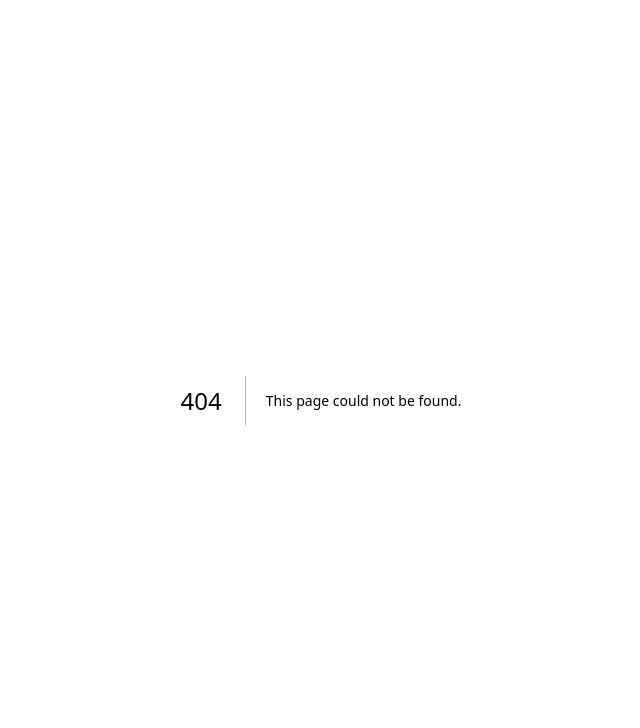
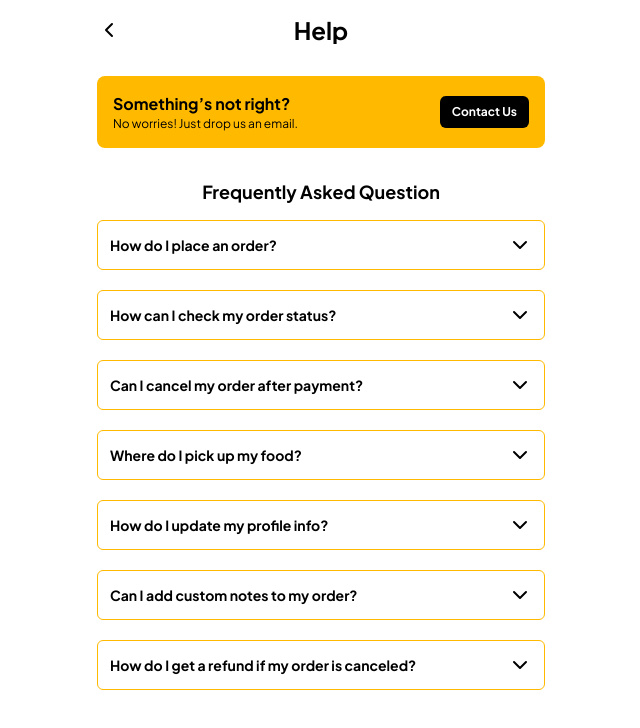
Before and after one commit to keishaaurellyy/nganteen, a Next.js app: page /help in a window 1280 px wide. Before the commit this address had no page. Shown: the top 728 px of the page, without its empty margins (319-959 px from the left). Built offline with nearby package versions, Linux system fonts and the light colour scheme.

Commit message:
[THESIS-124] [FE] Help Center Page

```diff
--- /dev/null
+++ b/src/app/help/page.tsx
@@ -0,0 +1,160 @@
+"use client";
+
+import Link from "next/link";
+import { Button } from "@/components/button";
+import { Header } from "@/components/header";
+import Accordion from "@/components/accordion";
+
+export default function HelpPage() {
+  return (
+    <div className="min-h-screen justify-self-center">
+      {/* Header */}
+      <Header leftIcon rightIcon="none">
+        Help
+      </Header>
+
+      <main className=" w-full bg-white px-[20px] pb-10 flex flex-col items-center">
+        {/* Contact Us Banner */}
+        <div className="w-full  bg-primary-500 rounded-lg p-4 flex justify-between items-center mt-4 mb-8">
+          <div>
+            <p className="font-base font-bold text-neutral-900">
+              Something’s not right?
+            </p>
+            <p className="text-xs font-normal text-neutral-900">
+              No worries! Just drop us an email.
+            </p>
+          </div>
+          <Link href="mailto:nganteen.binus@gmail.com">
+            <Button
+              variant="solid"
+              size="small"
+              color="neutral"
+              className="w-fit"
+            >
+              Contact Us
+            </Button>
+          </Link>
+        </div>
+
+        {/* FAQ */}
+        <div className="w-full">
+          <h2 className="flex justify-center text-lg-bold mb-4">
+            Frequently Asked Question
+          </h2>
+
+          <div className="space-y-5">
+            <Accordion
+              label="How do I place an order?"
+              description={
+                <div className="space-y-3">
+                  <p>
+                    Click <b>Sidebar Menu &gt; Explore Kitchen</b>, then choose
+                    any available kitchen.
+                  </p>
+                  <p>
+                    You can also tap the <b>Find Your Food</b> card or scroll
+                    sideways through the <b>All The Kitchen</b> section on Home
+                    page.
+                  </p>
+                  <p>
+                    Select your desired items, tap the <b>cart button</b> below,
+                    then click the <b>Order button</b> on the preview order
+                    page.
+                  </p>
+                  <p>
+                    A confirmation pop-up will appear — tap <b>Process Order</b>{" "}
+                    to proceed with <b>QRIS payment</b>. Once completed, your
+                    order will be successfully placed.
+                  </p>
+                </div>
+              }
+              variant="primary"
+            />
+
+            <Accordion
+              label="How can I check my order status?"
+              description={
+                <p>
+                  You can check your order status at the{" "}
+                  <b>bottom of the Home page</b>. Tap on it to view{" "}
+                  <b>order details</b>.
+                </p>
+              }
+              variant="primary"
+            />
+
+            <Accordion
+              label="Can I cancel my order after payment?"
+              description={
+                <p>
+                  No, once your order is paid, it <b>can’t be canceled</b> by
+                  you. However, the <b>kitchen</b> may cancel it if there’s an
+                  issue — for example, <b>out-of-stock items</b>.
+                </p>
+              }
+              variant="primary"
+            />
+
+            <Accordion
+              label="Where do I pick up my food?"
+              description={
+                <p>
+                  Once the food is ready, you can pick it up{" "}
+                  <b>at the canteen</b>. To find the kitchen’s location, check
+                  their <b>unit number</b> in the <b>order details</b> page.
+                </p>
+              }
+              variant="primary"
+            />
+
+            <Accordion
+              label="How do I update my profile info?"
+              description={
+                <p>
+                  Go to your <b>Sidebar Menu &gt; Your Name</b> to access your
+                  Profile page. Tap the <b>pencil icon</b> to edit your account
+                  information.
+                </p>
+              }
+              variant="primary"
+            />
+
+            <Accordion
+              label="Can I add custom notes to my order?"
+              description={
+                <div className="space-y-3">
+                  <p>
+                    Yes. On the <b>Preview Order</b> page, type your request in
+                    the <b>Order Notes</b> section.
+                  </p>
+                  <p>
+                    Make sure to <b>double-check your notes</b> before
+                    confirming — once submitted, <b>notes can’t be edited</b>.
+                  </p>
+                </div>
+              }
+              variant="primary"
+            />
+
+            <Accordion
+              label="How do I get a refund if my order is canceled?"
+              description={
+                <div className="space-y-3">
+                  <p>
+                    If your order is <b>canceled by the kitchen</b>, a{" "}
+                    <b>refund form</b> will appear on your screen automatically.
+                  </p>
+                  <p>
+                    Fill in your <b>bank or e-wallet details</b>. Refunds will
+                    be processed within <b>24 hours</b> after submission.
+                  </p>
+                </div>
+              }
+              variant="primary"
+            />
+          </div>
+        </div>
+      </main>
+    </div>
+  );
+}
--- a/src/components/accordion.tsx
+++ b/src/components/accordion.tsx
@@ -24,19 +24,19 @@ export default function Accordion({
     >
       <button
         onClick={() => setIsOpen(!isOpen)}
-        className="w-full flex items-center justify-between px-4 py-2 text-left text-xs-bold text-neutral-900"
+        className="w-full flex items-center justify-between p-3 text-left text-sm-bold text-neutral-900"
       >
-        <span className="truncate">{label}</span>
+        <span>{label}</span>
         <span>{isOpen ? <ChevronUpIcon /> : <ChevronDownIcon />}</span>
       </button>
 
       <div
         className={cn(
-          "px-4 transition-all duration-1000 overflow-hidden",
+          "px-3 transition-all duration-1000 overflow-hidden",
           isOpen ? "pb-3 max-h-[500px] opacity-100" : "pb-0 max-h-0 opacity-0"
         )}
       >
-        <div className="text-xs-light text-neutral-900 break-words w-full max-w-full">
+        <div className="text-xs-normal text-neutral-900 break-words w-full max-w-full">
           {description}
         </div>
       </div>
```
